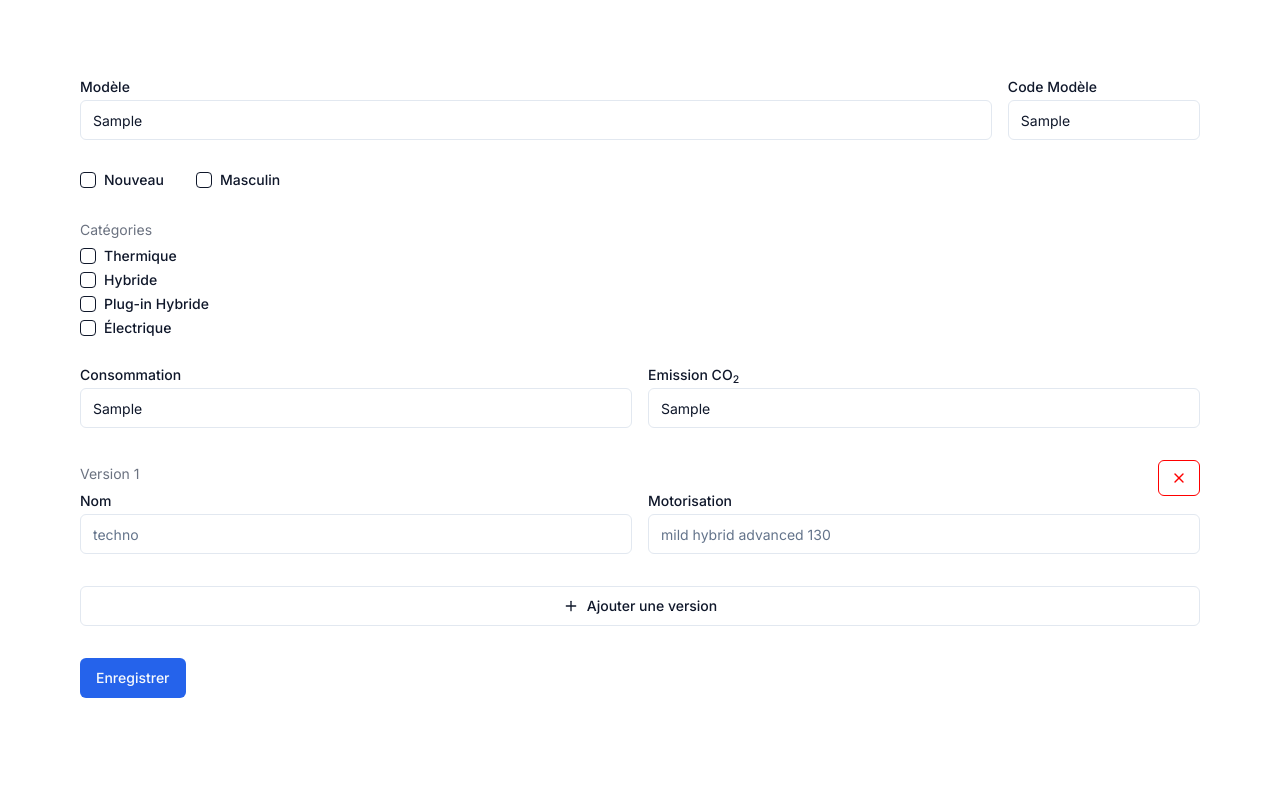
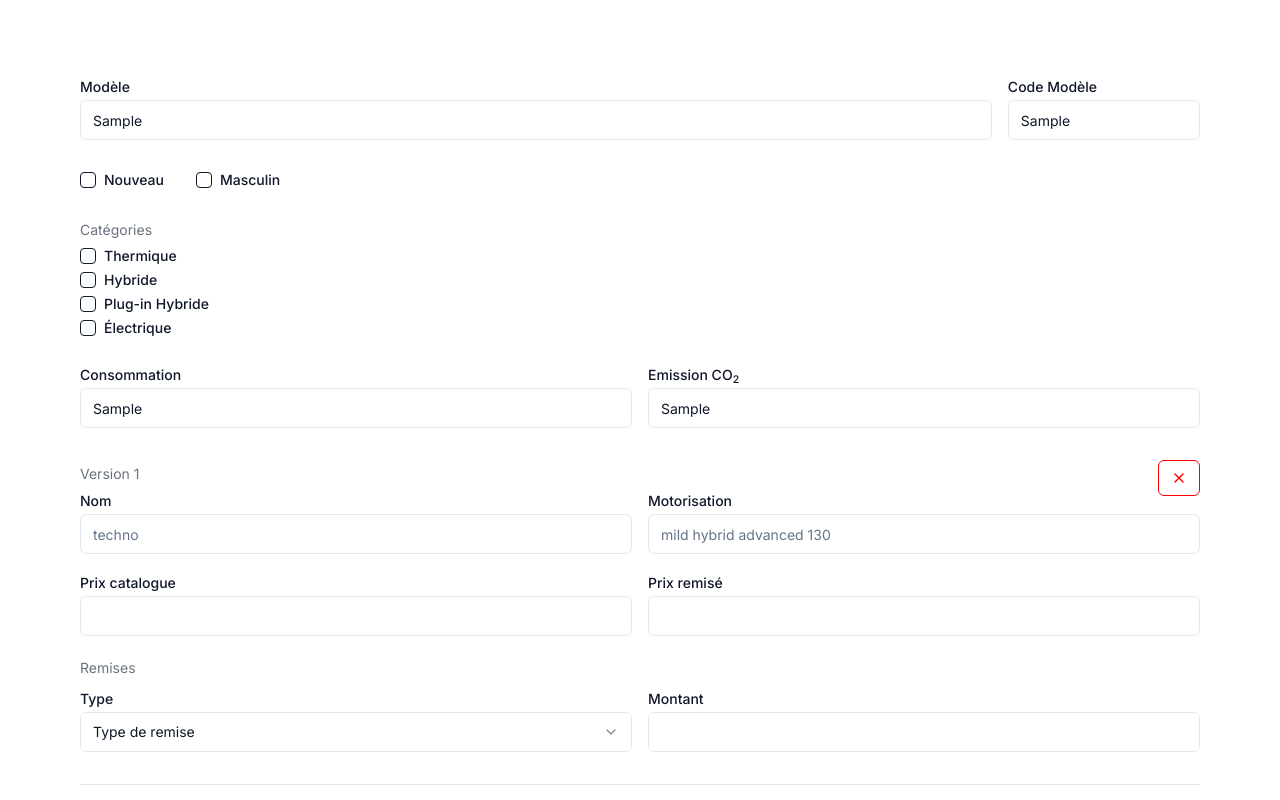
Before and after one commit to yannickferire/shadcn, a Next.js app: page / in a window 1280 px wide. Both pictures are taken after typing "Sample", "Sample", "Sample", "Sample" into the empty fields and a click on the button "Ajouter une version". Shown: the top 800 px of the page. Built offline with nearby package versions, Linux system fonts and the light colour scheme.

Commit message:
Add price + discount (WIP)

```diff
--- /dev/null
+++ b/components/ui/select.tsx
@@ -0,0 +1,120 @@
+"use client"
+
+import * as React from "react"
+import * as SelectPrimitive from "@radix-ui/react-select"
+import { Check, ChevronDown } from "lucide-react"
+
+import { cn } from "@/lib/utils"
+
+const Select = SelectPrimitive.Root
+
+const SelectGroup = SelectPrimitive.Group
+
+const SelectValue = SelectPrimitive.Value
+
+const SelectTrigger = React.forwardRef<
+  React.ElementRef<typeof SelectPrimitive.Trigger>,
+  React.ComponentPropsWithoutRef<typeof SelectPrimitive.Trigger>
+>(({ className, children, ...props }, ref) => (
+  <SelectPrimitive.Trigger
+    ref={ref}
+    className={cn(
+      "flex h-10 w-full items-center justify-between rounded-md border border-input bg-transparent px-3 py-2 text-sm ring-offset-background placeholder:text-muted-foreground focus:outline-none focus:ring-2 focus:ring-ring focus:ring-offset-2 disabled:cursor-not-allowed disabled:opacity-50",
+      className
+    )}
+    {...props}
+  >
+    {children}
+    <SelectPrimitive.Icon asChild>
+      <ChevronDown className="h-4 w-4 opacity-50" />
+    </SelectPrimitive.Icon>
+  </SelectPrimitive.Trigger>
+))
+SelectTrigger.displayName = SelectPrimitive.Trigger.displayName
+
+const SelectContent = React.forwardRef<
+  React.ElementRef<typeof SelectPrimitive.Content>,
+  React.ComponentPropsWithoutRef<typeof SelectPrimitive.Content>
+>(({ className, children, position = "popper", ...props }, ref) => (
+  <SelectPrimitive.Portal>
+    <SelectPrimitive.Content
+      ref={ref}
+      className={cn(
+        "relative z-50 min-w-[8rem] overflow-hidden rounded-md border bg-popover text-popover-foreground shadow-md animate-in fade-in-80",
+        position === "popper" && "translate-y-1",
+        className
+      )}
+      position={position}
+      {...props}
+    >
+      <SelectPrimitive.Viewport
+        className={cn(
+          "p-1",
+          position === "popper" &&
+            "h-[var(--radix-select-trigger-height)] w-full min-w-[var(--radix-select-trigger-width)]"
+        )}
+      >
+        {children}
+      </SelectPrimitive.Viewport>
+    </SelectPrimitive.Content>
+  </SelectPrimitive.Portal>
+))
+SelectContent.displayName = SelectPrimitive.Content.displayName
+
+const SelectLabel = React.forwardRef<
+  React.ElementRef<typeof SelectPrimitive.Label>,
+  React.ComponentPropsWithoutRef<typeof SelectPrimitive.Label>
+>(({ className, ...props }, ref) => (
+  <SelectPrimitive.Label
+    ref={ref}
+    className={cn("py-1.5 pl-8 pr-2 text-sm font-semibold", className)}
+    {...props}
+  />
+))
+SelectLabel.displayName = SelectPrimitive.Label.displayName
+
+const SelectItem = React.forwardRef<
+  React.ElementRef<typeof SelectPrimitive.Item>,
+  React.ComponentPropsWithoutRef<typeof SelectPrimitive.Item>
+>(({ className, children, ...props }, ref) => (
+  <SelectPrimitive.Item
+    ref={ref}
+    className={cn(
+      "relative flex w-full cursor-default select-none items-center rounded-sm py-1.5 pl-8 pr-2 text-sm outline-none focus:bg-accent focus:text-accent-foreground data-[disabled]:pointer-events-none data-[disabled]:opacity-50",
+      className
+    )}
+    {...props}
+  >
+    <span className="absolute left-2 flex h-3.5 w-3.5 items-center justify-center">
+      <SelectPrimitive.ItemIndicator>
+        <Check className="h-4 w-4" />
+      </SelectPrimitive.ItemIndicator>
+    </span>
+
+    <SelectPrimitive.ItemText>{children}</SelectPrimitive.ItemText>
+  </SelectPrimitive.Item>
+))
+SelectItem.displayName = SelectPrimitive.Item.displayName
+
+const SelectSeparator = React.forwardRef<
+  React.ElementRef<typeof SelectPrimitive.Separator>,
+  React.ComponentPropsWithoutRef<typeof SelectPrimitive.Separator>
+>(({ className, ...props }, ref) => (
+  <SelectPrimitive.Separator
+    ref={ref}
+    className={cn("-mx-1 my-1 h-px bg-muted", className)}
+    {...props}
+  />
+))
+SelectSeparator.displayName = SelectPrimitive.Separator.displayName
+
+export {
+  Select,
+  SelectGroup,
+  SelectValue,
+  SelectTrigger,
+  SelectContent,
+  SelectLabel,
+  SelectItem,
+  SelectSeparator,
+}
--- /dev/null
+++ b/components/version.tsx
@@ -0,0 +1,106 @@
+"use client"
+import { useState } from "react";
+
+import { Input } from "@/components/ui/input";
+import { Label } from "@/components/ui/label";
+import { Select, SelectContent, SelectItem, SelectTrigger, SelectValue } from "@/components/ui/select";
+import { Version } from "@/components/versions";
+
+export interface VersionProps {
+  id: number;
+  versions: Version[];
+  setVersions: (versions: Version[]) => void;
+}
+
+export function Version({ id, versions, setVersions }: VersionProps) {
+  const version = versions.find((version) => version.id === id);
+
+  const handleChange = (event: React.ChangeEvent<HTMLInputElement>, key: string) => {
+    const updatedVersions = versions.map((version) => {
+      if (version.id === id) {
+        return {
+          ...version,
+          [key]: key === "priceCatalog" ? parseFloat(event.target.value) : event.target.value,
+        };
+      }
+      return version;
+    });
+    setVersions(updatedVersions);
+  };
+  const handleDiscountChange = (event: React.ChangeEvent<HTMLInputElement>, key: string) => {
+    const updatedVersions = versions.map((version) => {
+      if (version.id === id) {
+        return {
+          ...version,
+          discounts: {
+            ...version.discounts,
+            [key]: key === "amount" ? parseFloat(event.target.value) : event.target.value,
+          }
+        };
+      }
+      return version;
+    });
+    setVersions(updatedVersions);
+  };
+  const priceFinal = () => {
+    const version = versions.find((version) => version.id === id);
+    let price = 0;
+    if (version?.priceCatalog) {
+      if (version?.discounts?.amount) {
+        return price = version.priceCatalog - version.discounts.amount;
+      }
+      return price = version.priceCatalog;
+    }
+    return;
+  }
+  return (
+    <>
+      <h2 className="text-sm text-gray-500 pb-1 pt-1">
+        Version {id}
+        {version!.name != null || version!.motor != null ? (
+          <span> – {version!.name} {version!.motor}</span>
+        ) : null}
+      </h2>
+      <div className="flex gap-4">
+        <div className="grid w-full items-center gap-1.5">
+          <Label htmlFor="version_name">Nom</Label>
+          <Input type="text" id="version_name" placeholder="techno" onChange={(event) => handleChange(event, 'name')} maxlength={50} />
+        </div>
+        <div className="grid w-full items-center gap-1.5">
+          <Label htmlFor="version_motor">Motorisation</Label>
+          <Input type="text" id="version_motor" placeholder="mild hybrid advanced 130" onChange={(event) => handleChange(event, 'motor')} maxlength={50} />
+        </div>
+      </div>
+      <div className="pt-4 flex gap-4">
+        <div className="grid w-full items-center gap-1.5">
+          <Label htmlFor={`v${id}_price_catalog`}>Prix catalogue</Label>
+          <Input type="number" step="0.01" min="0" id={`v${id}_price_catalog`} onChange={(event) => handleChange(event, 'priceCatalog')} />
+        </div>
+        <div className="grid w-full items-center gap-1.5">
+        <Label htmlFor={`v${id}_price_final`}>Prix remisé</Label>
+          <Input readOnly type="number" step="0.01" min="0" id={`v${id}_price_final`} value={priceFinal()} />
+        </div>
+      </div>
+      <p className="pt-4 text-sm text-gray-500">Remises</p>
+      <div className="pt-2 flex gap-4">
+        <div className="grid w-full items-center gap-1.5">
+          <Label htmlFor={`v${id}_discount_type`}>Type</Label>
+          <Select>
+            <SelectTrigger>
+              <SelectValue placeholder="Type de remise" />
+            </SelectTrigger>
+            <SelectContent>
+              <SelectItem value="default">Conseillée</SelectItem>
+              <SelectItem value="basic">Basic</SelectItem>
+              <SelectItem value="stock">Stock</SelectItem>
+            </SelectContent>
+          </Select>
+        </div>
+        <div className="grid w-full items-center gap-1.5">
+        <Label htmlFor={`v${id}_discount_amount`}>Montant</Label>
+          <Input type="number" step="0.01" min="0" id={`v${id}_discount_amount`} onChange={(event) => handleDiscountChange(event, 'amount')} />
+        </div>
+      </div>
+    </>
+  )
+}
--- a/components/versions.tsx
+++ b/components/versions.tsx
@@ -1,14 +1,18 @@
 "use client"
 import { useState } from "react";
 
+import { Version } from "@/components/version";
 import { Button } from "@/components/ui/button";
-import { Input } from "@/components/ui/input"
-import { Label } from "@/components/ui/label"
 import { Plus } from 'lucide-react';
 import { X } from 'lucide-react';
 
-interface Version {
+export interface Version {
   id: number;
+  name?: string;
+  motor?: string;
+  priceCatalog?: number;
+  priceFinal?: number;
+  discounts?: Record<string, any>;
 }
 
 export function Versions() {
@@ -31,18 +35,8 @@ export function Versions() {
     <>
       <div className="flex flex-col gap-4">
         {versions.map((version) => (
-          <article key={version.id} className="mb-4 grid w-full items-center gap-1.5 relative">
-            <h2 className="text-sm text-gray-500 pb-1 pt-1">Version {version.id}</h2>
-            <div className="flex gap-4">
-              <div className="grid w-full items-center gap-1.5">
-                <Label htmlFor="version_name">Nom</Label>
-                <Input type="text" id="version_name" placeholder="techno" maxlength={50} />
-              </div>
-              <div className="grid w-full items-center gap-1.5">
-                <Label htmlFor="version_motor">Motorisation</Label>
-                <Input type="text" id="version_motor" placeholder="mild hybrid advanced 130" maxlength={50} />
-              </div>
-            </div>
+          <article key={version.id} className="mb-2 grid w-full items-center gap-1.5 relative border-b pb-8">
+            <Version id={version.id} versions={versions} setVersions={setVersions} />
             <Button
               className="absolute right-0 top-0"
               variant="destructive" size="sm"
@@ -50,8 +44,31 @@ export function Versions() {
             ><X className="h-4 w-4" /></Button>
           </article>
         ))}
-        <Button variant="outline" onClick={() => addVersion()}><Plus className="mr-2 h-4 w-4" /> Ajouter une version</Button>
+        <Button className="mt-3" variant="outline" onClick={() => addVersion()}><Plus className="mr-2 h-4 w-4" /> Ajouter une version</Button>
       </div>
+			{/* "catalog_price": 19100,
+			"discounts": {
+				"discount": {
+					"type": "season",
+					"amount": 2750,
+					"legal_slug": "vp-1"
+				},
+				"stock": {
+					"type": "stock",
+					"amount": 550,
+					"legal_slug": "vp-stock"
+				}
+			},
+			"final_price": 15800,
+			"private_lease": null,
+			"financial_leasing": null,
+			"easyfin_type": "3Ways",
+			"easyfin_amount": 399,
+			"easyfin_ballon": 21910,
+			"easyfin_my_warranty": 0,
+			"easyfin_advance": 9324.32,
+			"easyfin_length": 48,
+			"easyfin_extension": 0, */}
     </>
   )
 }
--- a/package.json
+++ b/package.json
@@ -11,6 +11,7 @@
   "dependencies": {
     "@radix-ui/react-checkbox": "^1.0.4",
     "@radix-ui/react-label": "^2.0.2",
+    "@radix-ui/react-select": "^1.2.2",
     "@radix-ui/react-slot": "^1.0.2",
     "@types/node": "20.3.0",
     "@types/react": "18.2.12",
```
Also changed, not shown: 1 other file (tests, documents, lock files or other folders).
